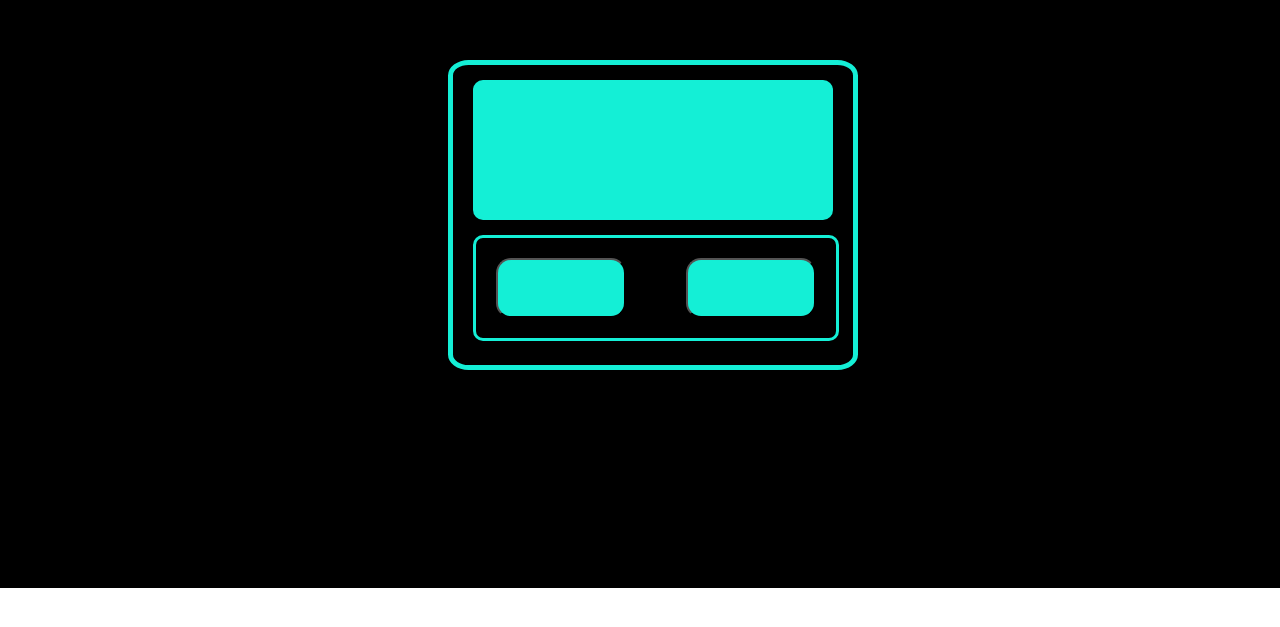
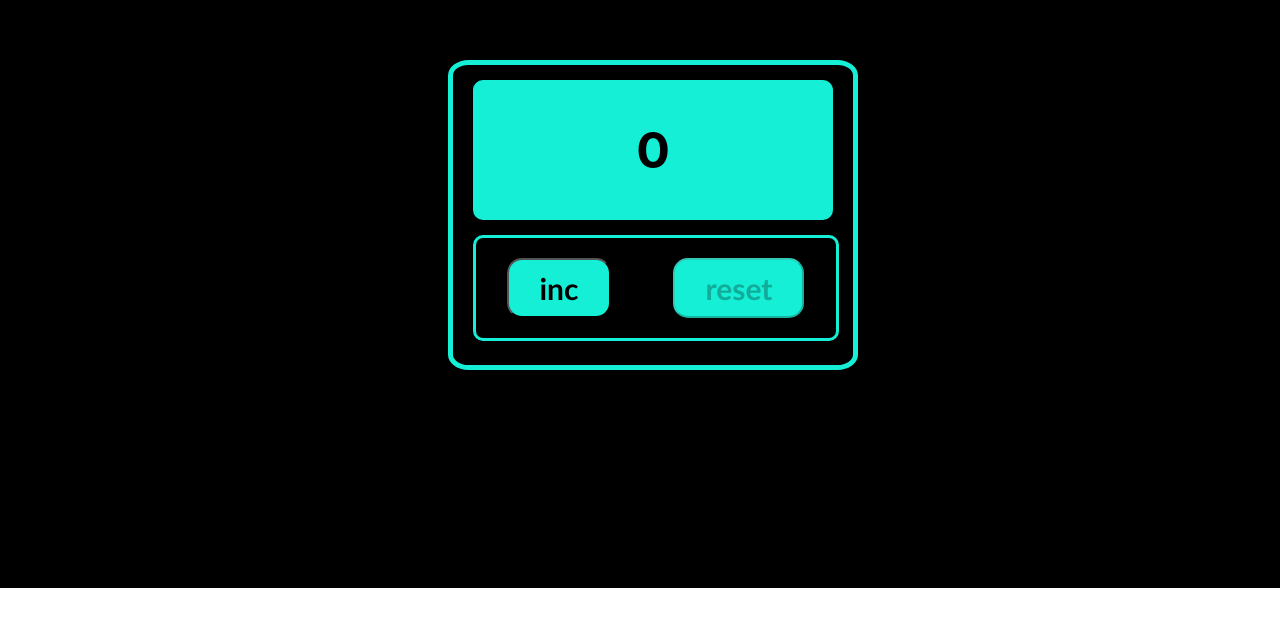
Before and after one commit to ZherdevMak/Counter, a React (Create React App) app: page / in a window 1280 px wide. Shown: the part 167-794 px from the top of the page. Built offline with nearby package versions, Linux system fonts and the light colour scheme.

Commit message:
Counter done

```diff
--- a/src/Counter/Button/Button.module.css
+++ b/src/Counter/Button/Button.module.css
@@ -1,7 +1,12 @@
 .button {
-    width:130px;
+    /*width:130px;*/
+    padding-left: 30px;
+    padding-right: 30px;
     height: 60px;
     margin: 20px 20px;
     border-radius: 15px;
     background-color: #14efd6;
+    font-size: 30px;
+    font-weight: bold;
+    font-family: "Trebuchet MS";
 }
--- a/src/Counter/Button/Button.tsx
+++ b/src/Counter/Button/Button.tsx
@@ -1,10 +1,16 @@
 import React from 'react';
 import stl from './Button.module.css'
 
-const Button = () => {
+export type ButtonType = {
+    name: string
+    callBack: () => void
+    disabled: boolean
+}
+const Button = (props: ButtonType) => {
     return (
         <div>
-           <button className={stl.button}></button>
+            <button disabled={props.disabled} className={stl.button}
+                    onClick={props.callBack}>{props.name}</button>
         </div>
     );
 };
--- a/src/Counter/Counter.module.css
+++ b/src/Counter/Counter.module.css
@@ -11,15 +11,28 @@
     width: 360px;
     height: 140px;
     margin: 15px 20px;
+    /*padding-top: 20px;*/
     border-radius: 10px;
     background-color: #14efd6;
 }
 .keyboard {
     display: flex;
-    justify-content: space-between;
+    justify-content: space-around;
     width: 360px;
     height: 100px;
     margin: 15px 20px;
     border-radius: 10px;
     border: #14efd6 solid 3px;
 }
+.screenValue {
+    vertical-align: middle;
+    text-align: center;
+    line-height: 140px;
+    margin: 0px;
+    font-size: 50px;
+    font-weight: bold;
+}
+.maxValue {
+    font-size: 70px;
+    color: red;
+}
--- a/src/Counter/Counter.tsx
+++ b/src/Counter/Counter.tsx
@@ -1,13 +1,29 @@
-import React from 'react';
+import React, {useState} from 'react';
 import stl from "./Counter.module.css"
 import Button from "./Button/Button";
+
 const Counter = () => {
+    // Объявляем локальный стейт
+    let [value, setValue] = useState<number>(0)
+
+    // Функция для увелечения значения счетчика
+    const changeValue = () => {
+        value++;
+        setValue(value)
+    }
+    // Функция для сброса счетчика
+    const resetValue = () => {
+        setValue(0)
+    }
+    const valueClassname = `${stl.screenValue} + ${value === 5 && stl.maxValue }` // Добавляем класс для максимального значения
     return (
         <div className={stl.wrapper}>
-            <div className={stl.screen}></div>
+            <div className={stl.screen}>
+                <p className={valueClassname}>{value}</p>
+            </div>
             <div className={stl.keyboard}>
-                <Button/>
-                <Button/>
+                <Button name={"inc"} callBack={changeValue} disabled={value === 5}/>
+                <Button name={"reset"} callBack={resetValue} disabled={value === 0}/>
             </div>
         </div>
     );
```
